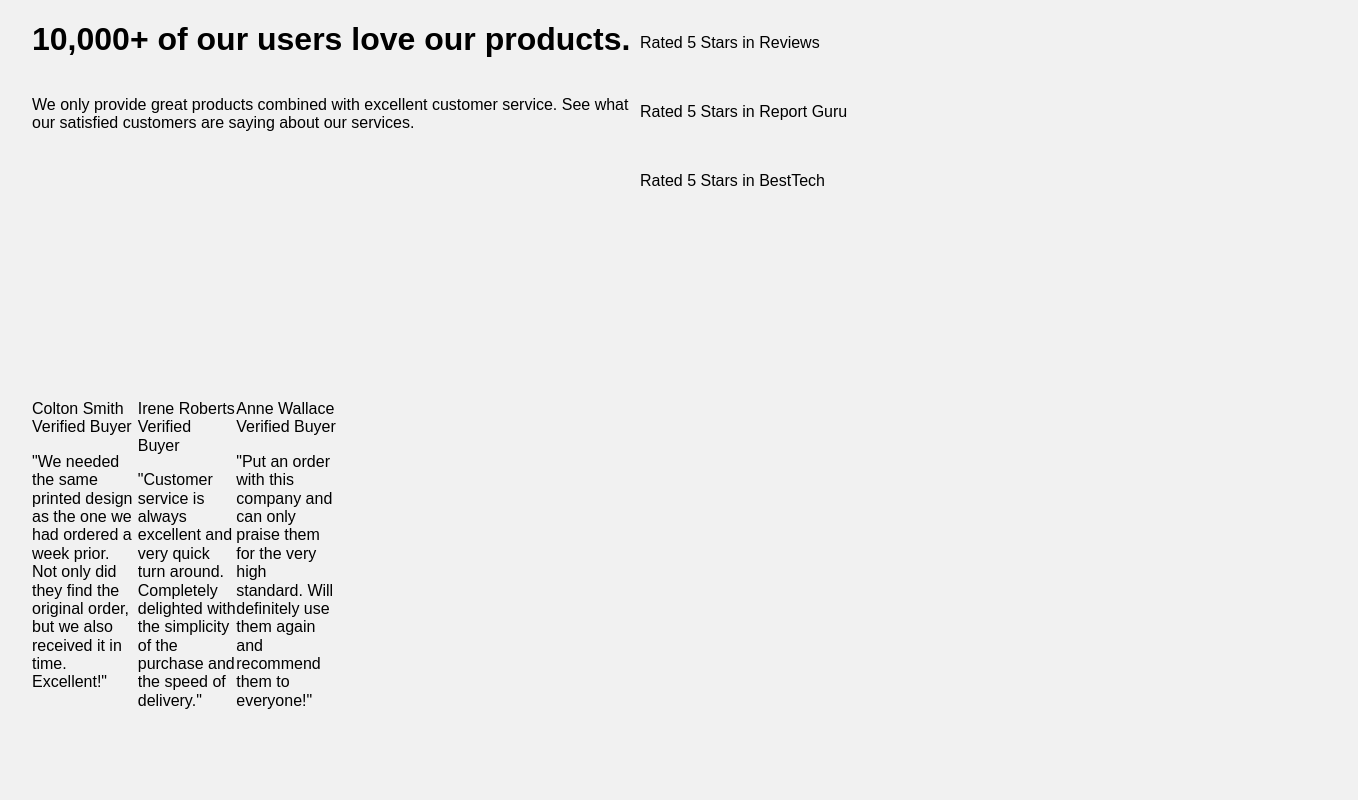
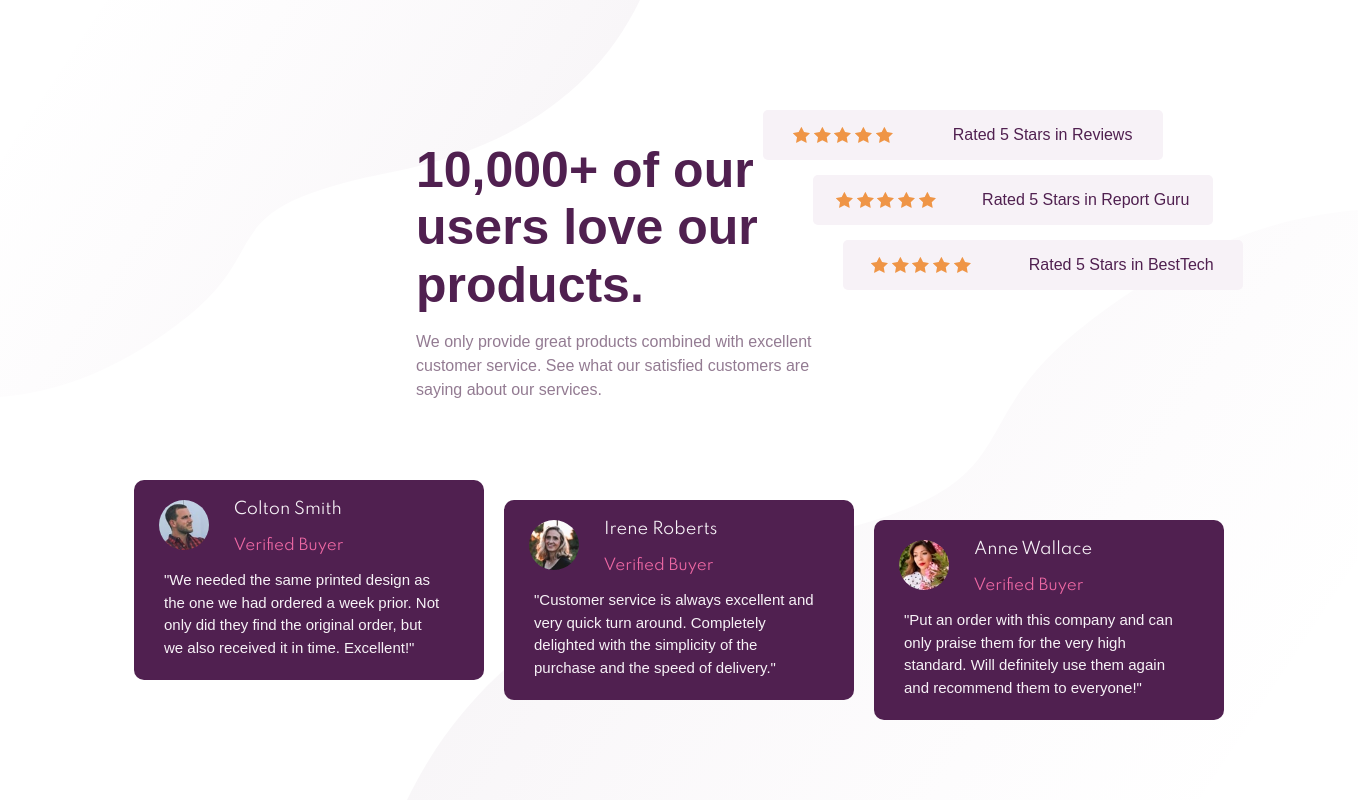
Before and after one commit to michelwene/social-proof-section-master, a plain HTML site: page index.html in a window 1280 px wide. Shown: the whole page, 1358 px wide, since content can reach past the window. Drawn offline with Linux system fonts and the light colour scheme.

Commit message:
desktop finished

```diff
--- a/assets/css/avaliacao.css
+++ b/assets/css/avaliacao.css
@@ -1,6 +1,40 @@
-.avaliacao{
-    display: flex;
-    grid-column: 3 / 5;
-    grid-row: 1 / 1;
-    flex-direction: column;
+.avaliacao {
+  display: flex;
+  grid-column: 3 / 5;
+  grid-row: 1 / 1;
+  flex-direction: column;
+  margin: auto;
+  grid-gap: 15px 0;
 }
+
+.avaliacao__principal {
+  align-items: center;
+  background-color: var(--cor-magenta-cinzento-clara);
+  border-radius: 5px;
+  display: flex;
+  height: 50px;
+  justify-content: space-around;
+  width: 400px;
+}
+
+.avaliacao__principal:nth-child(2) {
+  margin-left: 50px;
+}
+
+.avaliacao__principal:nth-child(3) {
+  margin-left: 80px;
+}
+.avaliacao__estrela {
+  background-image: url(../img/icon-star.svg);
+  background-position: left center;
+  background-repeat: space;
+  width: 100px;
+  height: 20px;
+}
+
+.avaliacao__descricao {
+  font-family: "Spantan", sans-serif;
+  font-size: 16px;
+  font-weight: 500;
+  color: var(--cor-magenta);
+}
--- a/assets/css/comentarios.css
+++ b/assets/css/comentarios.css
@@ -1,3 +1,95 @@
-.comentarios{
-display: flex;
+.card {
+  display: flex;
+  grid-column: 1 / 5;
+  grid-row: 2 / 2;
+  grid-gap: 20px;
+  margin: auto;
 }
+
+.card--Colton {
+  align-items: center;
+  background-color: var(--cor-magenta);
+  display: flex;
+  flex-direction: column;
+  height: 200px;
+  width: 350px;
+  border-radius: 10px;
+}
+
+.card__info {
+  width: 300px;
+  padding-top: 20px;
+  position: relative;
+}
+
+.card__foto--Colton {
+  background-repeat: no-repeat;
+  background-position: left;
+  border-radius: 50%;
+  height: 50px;
+  width: 50px;
+}
+
+.card--Irene {
+  align-items: center;
+  background-color: var(--cor-magenta);
+  display: flex;
+  flex-direction: column;
+  height: 200px;
+  margin-top: 20px;
+  width: 350px;
+  border-radius: 10px;
+}
+
+.card__foto--Irene {
+  background-repeat: no-repeat;
+  background-position: left;
+  border-radius: 50%;
+  height: 50px;
+  width: 50px;
+}
+
+.card--Anne {
+  align-items: center;
+  background-color: var(--cor-magenta);
+  display: flex;
+  flex-direction: column;
+  height: 200px;
+  margin-top: 40px;
+  width: 350px;
+  border-radius: 10px;
+}
+
+.card__foto--Anne {
+  background-repeat: no-repeat;
+  background-position: left;
+  border-radius: 50%;
+  height: 50px;
+  width: 50px;
+}
+
+.card__nome {
+  color: var(--cor-magenta-cinzento-clara);
+  font-family: "Spartan", sans-serif;
+  font-size: 16px;
+  left: 75px;
+  position: absolute;
+}
+
+.card__status {
+  color: var(--cor-rosa);
+  font-size: 15px;
+  font-family: "Spartan", sans-serif;
+  margin-left: 20px;
+}
+
+.card__comentario {
+  color: var(--cor-magenta-cinzento-clara);
+  font-family: "Spantan", sans-serif;
+  font-size: 15px;
+  font-weight: 400;
+  line-height: 1.5;
+  padding-left: 30px;
+  padding-right: 40px;
+  text-align: left;
+}
--- a/assets/css/sobre.css
+++ b/assets/css/sobre.css
@@ -1,6 +1,26 @@
 .sobre{
     display: flex;
+    flex-direction: column;
+    font-family: 'Spantan', sans-serif;
     grid-column: 1 / 3;
     grid-row: 1 / 2;
-    flex-direction: column;
+    height: 240px;
+    justify-content: center;
+    margin: auto;
+    margin-top: 10rem;
+    margin-left: 24rem;
+    width: 430px;
 }
+
+.sobre__titulo{
+    font-size: 50px;
+    font-weight: 700;
+    color:var(--cor-magenta);
+}
+
+.sobre__descricao{
+    font-size: 16px;
+    font-weight: 400;
+    line-height: 1.5;
+    color: var(--cor-magenta-cinzento);
+}
--- a/assets/css/style.css
+++ b/assets/css/style.css
@@ -1,20 +1,26 @@
-:root{
---cor-magenta:hsl(300, 43%, 22%);
+:root {
+  --cor-magenta: hsl(300, 43%, 22%);
   --cor-rosa: hsl(333, 80%, 67%);
   --cor-magenta-cinzento: hsl(303, 10%, 53%);
   --cor-magenta-cinzento-clara: hsl(300, 24%, 96%);
 }
 
 .app {
-    background: #f1f1f1;
+  background-image: url(../img/bg-pattern-top-desktop.svg);
+  background-repeat: no-repeat;
+  background-size: 50%;
   display: grid;
   font-family: Arial, Helvetica, sans-serif;
   grid-template-areas: "conteudo";
   grid-template-columns: auto;
-    grid-template-rows:auto;
+  grid-template-rows: auto;
 }
 
 .conteudo {
+  background-image: url(../img/bg-pattern-bottom-desktop.svg);
+  background-repeat: no-repeat;
+  background-position: bottom right;
+  background-size: 70%;
   grid-area: conteudo;
   padding: 0 2rem;
 }
--- a/index.html
+++ b/index.html
@@ -22,7 +22,7 @@
     <link rel="stylesheet" href="./assets/css/informacoes.css" />
     <link rel="stylesheet" href="./assets/css/sobre.css" />
     <link rel="stylesheet" href="./assets/css/avaliacao.css" />
-    <link rel="stylesheet" href="./assets/css/comentarios.css">
+    <link rel="stylesheet" href="./assets/css/comentarios.css" />
     <title>Frontend Mentor | Social proof section</title>
   </head>
   <body class="app">
@@ -38,44 +38,64 @@
         </div>
         <div class="avaliacao">
           <div class="avaliacao__principal">
-            <img src="" alt="" class="avaliacao__estrela" />
+            <span class="avaliacao__estrela"></span>
             <p class="avaliacao__descricao">Rated 5 Stars in Reviews</p>
           </div>
           <div class="avaliacao__principal">
-            <img src="" alt="" class="avaliacao__estrela" />
+            <span class="avaliacao__estrela"></span>
             <p class="avaliacao__descricao">Rated 5 Stars in Report Guru</p>
           </div>
           <div class="avaliacao__principal">
-            <img src="" alt="" class="avaliacao__estrela" />
+            <span class="avaliacao__estrela"></span>
             <p class="avaliacao__descricao">Rated 5 Stars in BestTech</p>
           </div>
         </div>
-        <div class="comentarios">
         <div class="card">
-            <div class="card__foto"></div>
+          <div class="card--Colton">
+            <div class="card__info">
+              <img
+                src="./assets/img/image-colton.jpg"
+                alt="foto usuario"
+                class="card__foto--Colton"
+              />
               <span class="card__nome">Colton Smith</span>
               <span class="card__status"> Verified Buyer</span>
+            </div>
             <p class="card__comentario">
               "We needed the same printed design as the one we had ordered a
               week prior. Not only did they find the original order, but we also
               received it in time. Excellent!"
             </p>
           </div>
-          <div class="card">
-            <div class="card__foto"></div>
+          <div class="card--Irene">
+            <div class="card__info">
+              <img
+                src="./assets/img/image-irene.jpg"
+                alt="Icone irene"
+                class="card__foto--Irene"
+              />
               <span class="card__nome"> Irene Roberts </span>
               <span class="card__status"> Verified Buyer</span>
+            </div>
+
             <p class="card__comentario">
               "Customer service is always excellent and very quick turn around.
               Completely delighted with the simplicity of the purchase and the
               speed of delivery."
             </p>
           </div>
-          <div class="card">
-            <div class="card__foto"></div>
+          <div class="card--Anne">
+            <div class="card__info">
+              <img
+                src="./assets/img/image-anne.jpg"
+                alt="icone usuario"
+                class="card__foto--Anne"
+              />
               <span class="card__nome">Anne Wallace</span>
               <span class="card__status"> Verified Buyer</span>
-            <p class="card_comentario">
+            </div>
+
+            <p class="card__comentario">
               "Put an order with this company and can only praise them for the
               very high standard. Will definitely use them again and recommend
               them to everyone!"
```
Also changed, not shown: assets/css/normalize.css. Lines whose indentation alone changed are shown as unchanged.
